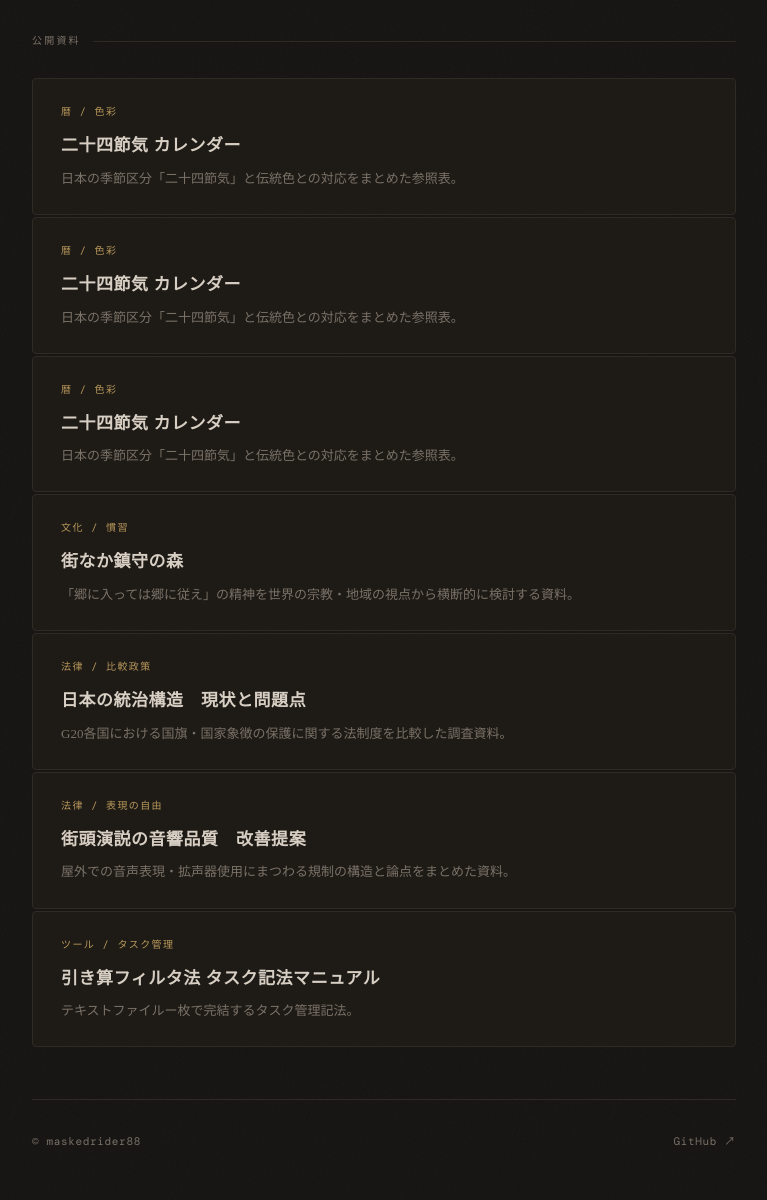
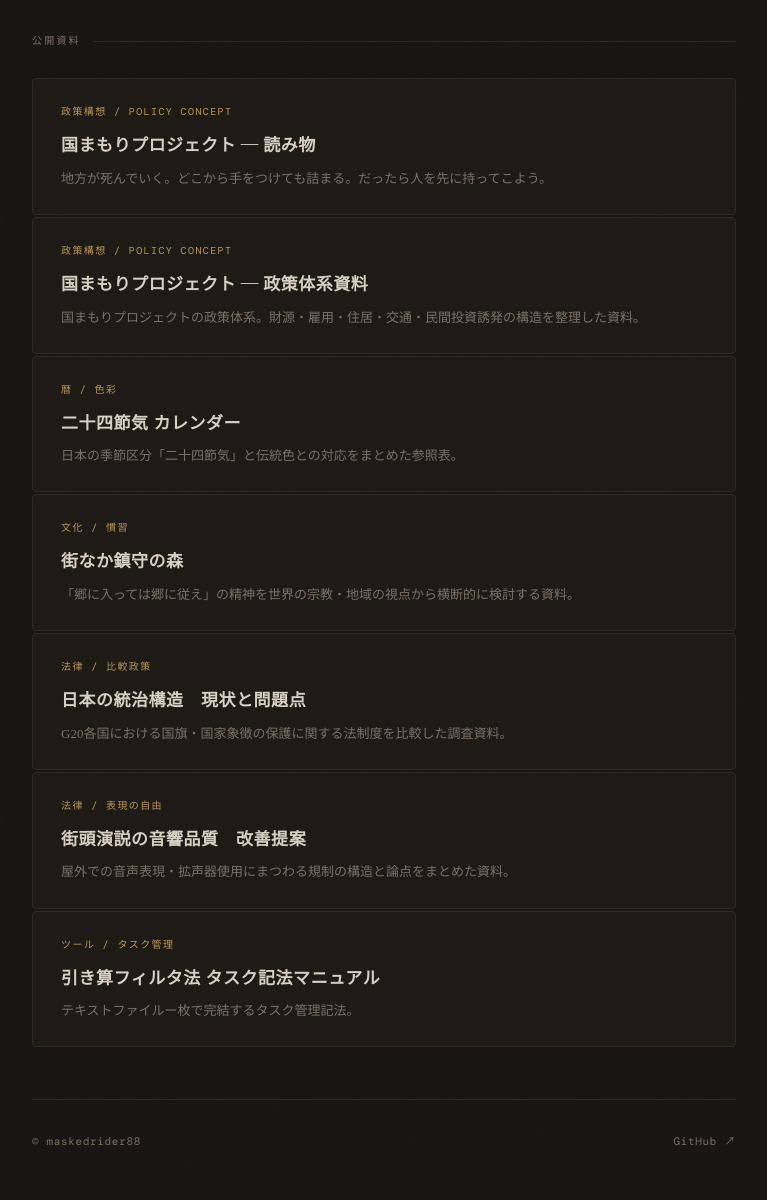
Before and after one commit to maskedrider88/maskedrider88.github.io, a Jekyll site: the page index.html, which Jekyll copies as it is, in a window 1280 px wide. Shown: the part 529-1729 px from the top of the page, without its empty margins (256-1023 px from the left). Built offline with Jekyll 4.4.1, drawn with Linux system fonts in a browser that asks for light colours; some web fonts are replaced.

Commit message:
Update index.html

```diff
--- a/index.html
+++ b/index.html
@@ -234,16 +234,18 @@
       <p class="section-label">公開資料</p>
       <div class="card-list">
 
-        <a class="card" href="24sekkiColorTable.html">
-          <p class="card-tag">暦 / 色彩</p>
-          <p class="card-title">二十四節気 カレンダー</p>
-          <p class="card-desc">日本の季節区分「二十四節気」と伝統色との対応をまとめた参照表。</p>
+        <a class="card" href="kunimamori/kuni-mamori.html">
+          <p class="card-tag">政策構想 / Policy Concept</p>
+          <p class="card-title">国まもりプロジェクト — 読み物</p>
+          <p class="card-desc">地方が死んでいく。どこから手をつけても詰まる。だったら人を先に持ってこよう。</p>
         </a>
-        <a class="card" href="24sekkiColorTable.html">
-          <p class="card-tag">暦 / 色彩</p>
-          <p class="card-title">二十四節気 カレンダー</p>
-          <p class="card-desc">日本の季節区分「二十四節気」と伝統色との対応をまとめた参照表。</p>
+
+        <a class="card" href="kunimamori/kuni-mamori-ref.html">
+          <p class="card-tag">政策構想 / Policy Concept</p>
+          <p class="card-title">国まもりプロジェクト — 政策体系資料</p>
+          <p class="card-desc">国まもりプロジェクトの政策体系。財源・雇用・住居・交通・民間投資誘発の構造を整理した資料。</p>
         </a>
+
         <a class="card" href="24sekkiColorTable.html">
           <p class="card-tag">暦 / 色彩</p>
           <p class="card-title">二十四節気 カレンダー</p>
```
